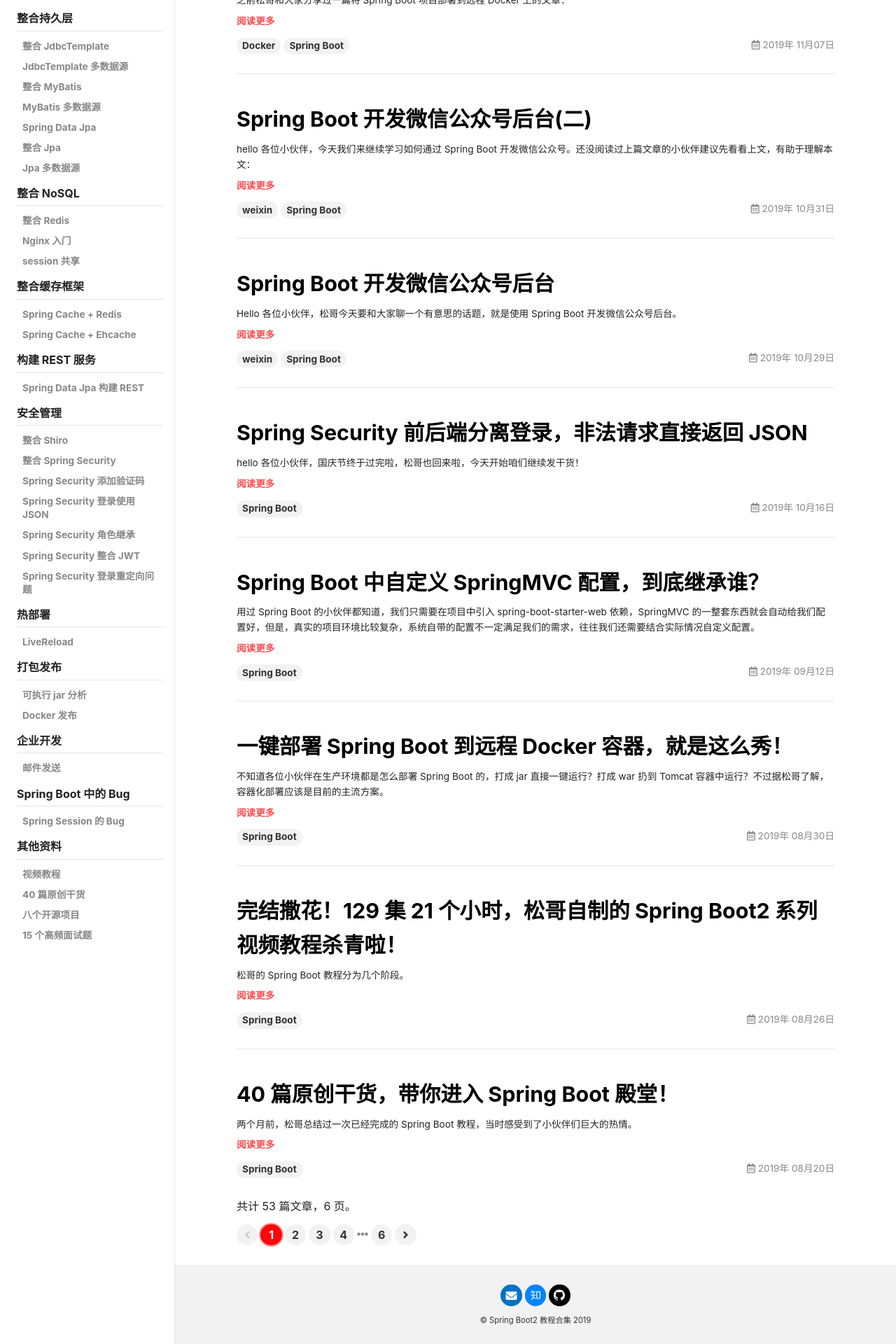
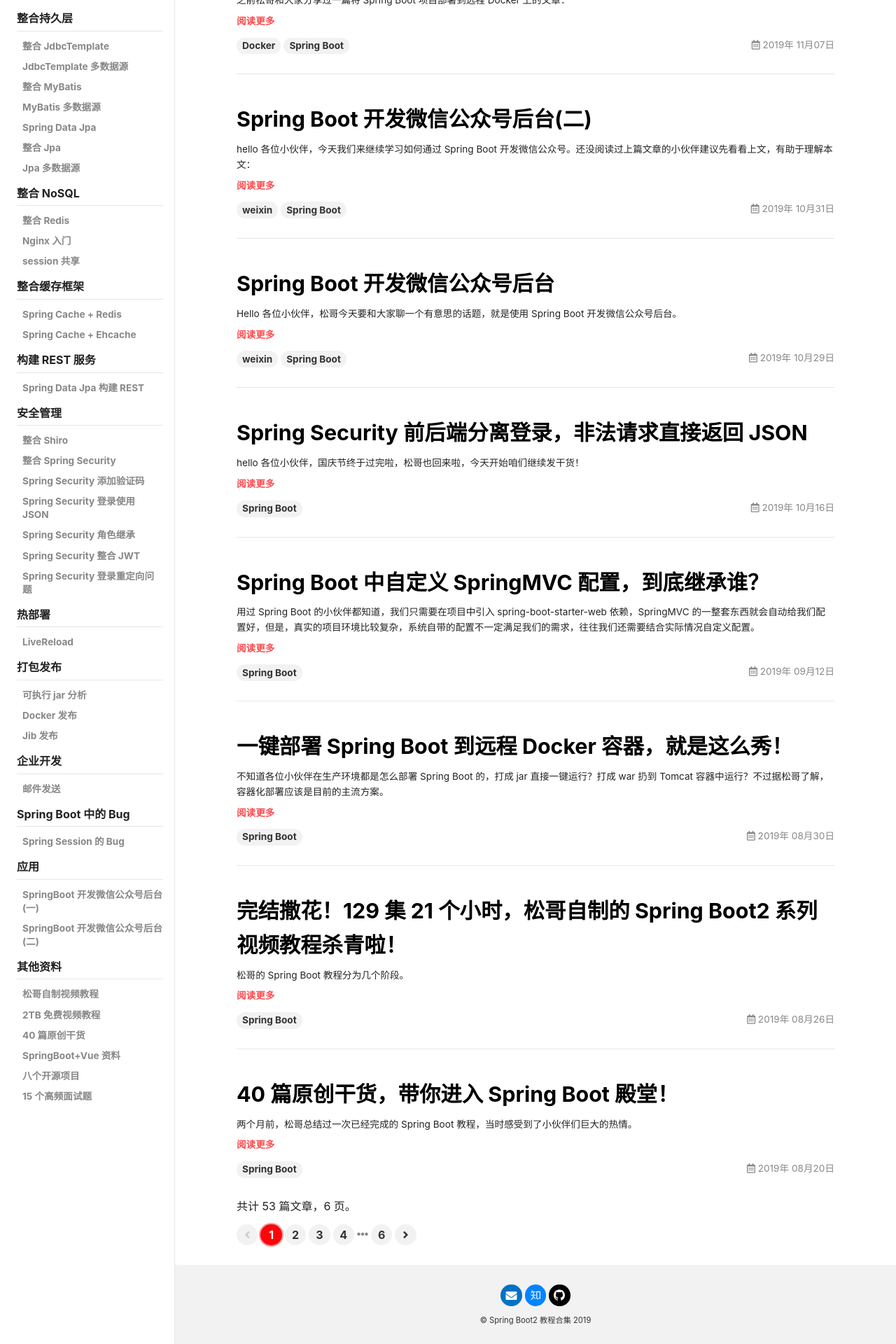
Before and after one commit to allisjava/allisjava.github.io, a Jekyll site: the page built from index.html, in a window 1280 px wide. Shown: the part 721-2641 px from the top of the page at 70% size. Built offline with Jekyll 4.4.1, drawn with Linux system fonts in a browser that asks for light colours; nearby versions of some CDN libraries; the list of posts is cut into pages by our own code; comment, search, counter and statistics services are not loaded.

Commit message:
Update navigation.yml

```diff
--- a/_data/navigation.yml
+++ b/_data/navigation.yml
@@ -138,6 +138,8 @@ docs-zh:
         url:    http://springboot.javaboy.org/2019/0709/springboot-jar
       - title:  Docker 发布
         url:    http://springboot.javaboy.org/2019/0830/springboot-docker
+      - title:  Jib 发布
+        url:    http://springboot.javaboy.org/2019/1107/springboot-docker
   - title:      企业开发
     children:
       - title:  邮件发送
@@ -146,12 +148,22 @@ docs-zh:
     children:
       - title:  Spring Session 的 Bug
         url:    http://springboot.javaboy.org/2019/0814/springboot-bug
+  - title:      应用
+    children:
+      - title:  SpringBoot 开发微信公众号后台(一)
+        url:    http://springboot.javaboy.org/2019/1029/springboot-weixin
+      - title:  SpringBoot 开发微信公众号后台(二)
+        url:    http://springboot.javaboy.org/2019/1030/springboot-weixin
   - title:      其他资料
     children:
-      - title:  视频教程
+      - title:  松哥自制视频教程
         url:    http://springboot.javaboy.org/2019/0826/springboot-video
+      - title:  2TB 免费视频教程
+        url:    http://springboot.javaboy.org/2019/1112/java-video
       - title:  40 篇原创干货
         url:    http://springboot.javaboy.org/2019/0820/springboot-guide
+      - title:  SpringBoot+Vue 资料
+        url:    http://springboot.javaboy.org/2019/1120/springboot-vue
       - title:  八个开源项目
         url:    http://springboot.javaboy.org/2019/0517/springboot-samples
       - title:  15 个高频面试题
```
